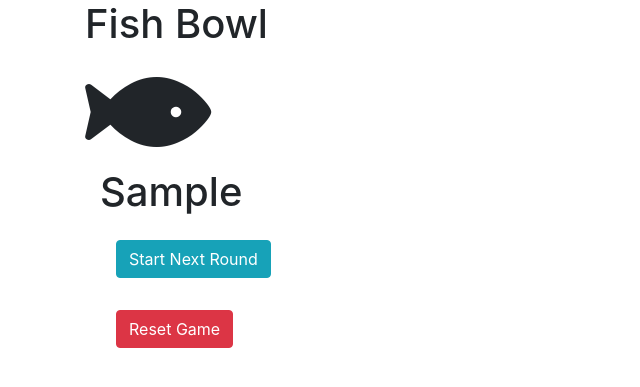
After one commit to sjbrooks/Fishbowl-Game, a Flask app: template templates/new-round.html in a window 1280 px wide. The commit adds this page. Shown: the top 387 px of the page, without its empty margins (0-640 px from the left). Run offline with Flask 2, Linux system fonts and the light colour scheme; the template is opened without the code that fills it: values that come from a table or form of the project are taken from there, others are empty; tables that the repository leaves empty hold one stand-in row (values such as "Sample post"); parts of the project's set-up code (start-up, migrations or seed data) failed here and were passed over; some libraries are stand-ins or nearby versions.

Commit message:
getting ready for rough heroku deployment; also added a new round feature

```diff
--- a/app.py
+++ b/app.py
@@ -82,9 +82,8 @@ def reset_game():
     CURR_MODEL = Phrase
     OTHER_MODEL = DrawnPhrase
 
-    Phrase.query.delete()
-    DrawnPhrase.query.delete()
-    db.session.commit()
+    db.drop_all()
+    db.create_all()
 
     return redirect('/')
 
@@ -109,7 +108,8 @@ def draw_card():
     rand_phrase = choice(CURR_MODEL.query.all())
 
     phrase = OTHER_MODEL(phrase=rand_phrase.phrase)
-    phrase_curr_model = CURR_MODEL.query.filter(CURR_MODEL.phrase == phrase.phrase).one()
+    phrase_curr_model = CURR_MODEL.query.filter(
+                        CURR_MODEL.phrase == phrase.phrase).one()
 
     print("\n\n\n\nthe phrase from the current model is", phrase_curr_model.phrase)
 
@@ -126,6 +126,6 @@ def draw_card():
         flash(f'Round {CURR_ROUND} complete!')
         CURR_ROUND += 1
 
-        return render_template('draw-card.html')
+        return render_template('new-round.html', phrase=phrase_curr_model)
 
     return render_template('draw-card.html', phrase=phrase_curr_model)
--- a/requirements.txt
+++ b/requirements.txt
@@ -1,13 +1,16 @@
+autopep8==1.5.1
 blinker==1.4
 click==7.1.1
 Flask==1.1.2
 Flask-DebugToolbar==0.11.0
 Flask-SQLAlchemy==2.4.1
 Flask-WTF==0.14.3
+gunicorn==20.0.4
 itsdangerous==1.1.0
 Jinja2==2.11.1
 MarkupSafe==1.1.1
 psycopg2-binary==2.8.4
+pycodestyle==2.5.0
 SQLAlchemy==1.3.15
 Werkzeug==1.0.1
 WTForms==2.2.1
--- a/templates/base.html
+++ b/templates/base.html
@@ -40,7 +40,6 @@
   </div>
   <script src="https://unpkg.com/axios/dist/axios.js"></script>
   <script src="https://code.jquery.com/jquery-3.3.1.js"></script>
-  <script src="/static/fish-bowl.js"></script>
 </body>
 
 </html>
--- /dev/null
+++ b/templates/new-round.html
@@ -0,0 +1,23 @@
+{% extends 'base.html' %}
+
+{% block headline %}
+Fish Bowl
+{% endblock %}
+
+{% block content %}
+
+<h1>
+  {% if phrase %}
+  {{ phrase.phrase }}
+  {% endif %}
+</h1>
+
+<form action="/draw-card" method="get">
+  <button type="submit" class="btn btn-info m-3">Start Next Round</button>
+</form>
+
+<form action="/reset-game" method="get">
+  <button type="submit" class="btn btn-danger m-3">Reset Game</button>
+</form>
+
+{% endblock %}
```
Also changed, not shown: static/fishbowl.js (renamed from static/fish-bowl.js), 1 other file.
